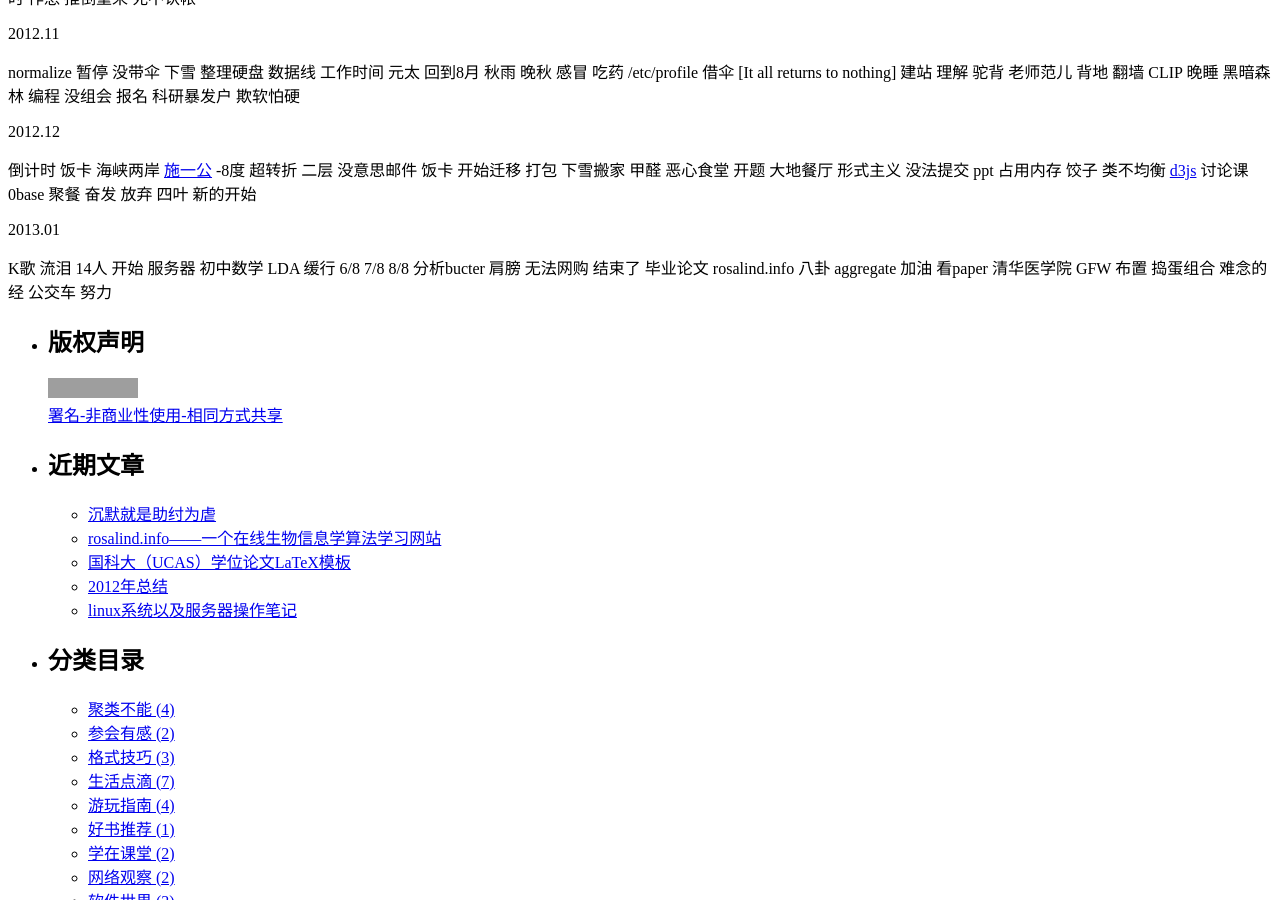
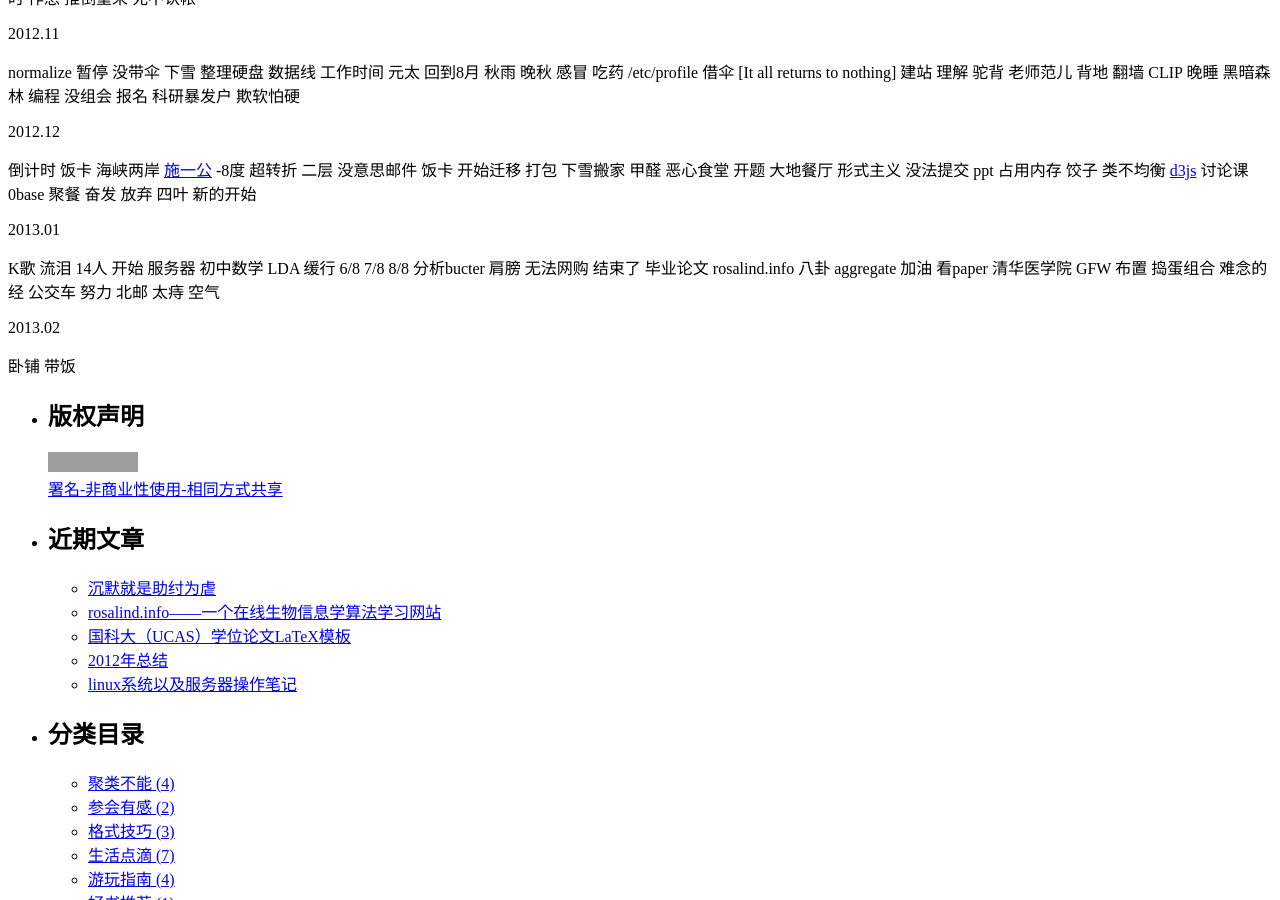
Before and after one commit to yulijia/cn, a Jekyll site: the page built from diary/index.md, in a window 1280 px wide and 900 px high, scrolled down 1242 px. Built offline with Jekyll 4.4.1, drawn with Linux system fonts in a browser that asks for light colours; grey boxes are pictures that could not be loaded.

Commit message:
add diary

```diff
--- a/diary/index.md
+++ b/diary/index.md
@@ -79,4 +79,9 @@
 2013.01
 
 
-K歌 流泪 14人 开始 服务器 初中数学 LDA 缓行 6/8 7/8 8/8 分析bucter 肩膀 无法网购 结束了 毕业论文 rosalind.info 八卦 aggregate 加油 看paper 清华医学院 GFW 布置 捣蛋组合 难念的经 公交车 努力
+K歌 流泪 14人 开始 服务器 初中数学 LDA 缓行 6/8 7/8 8/8 分析bucter 肩膀 无法网购 结束了 毕业论文 rosalind.info 八卦 aggregate 加油 看paper 清华医学院 GFW 布置 捣蛋组合 难念的经 公交车 努力 北邮 太痔 空气
+
+2013.02
+
+
+卧铺 带饭
```
